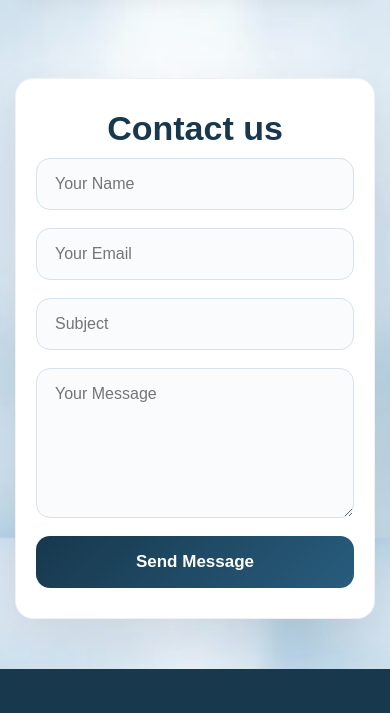
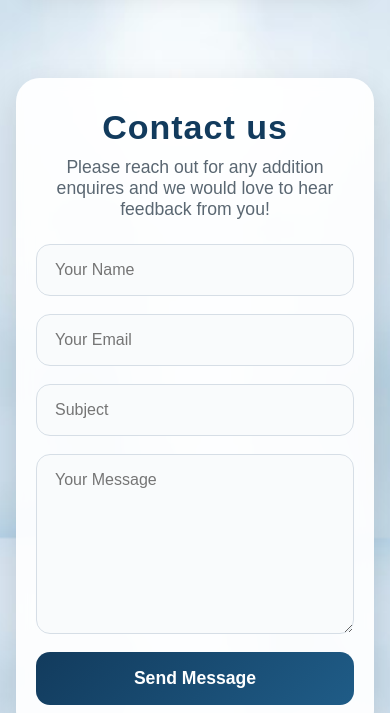
Before and after one commit to Obiuno/benefits-buddy, a website: page Frontend/About.html in a window 390 px wide. Shown: the part 3682-4395 px from the top of the page. Drawn offline with Linux system fonts and the light colour scheme.

Commit message:
lower case in learn more, Changes in Feedback button

```diff
--- a/Frontend/About.html
+++ b/Frontend/About.html
@@ -123,12 +123,12 @@
       </section>
 
       <!-- CONTACT FORM -->
-      <section class="contact-wrap">
+      <section id="contact-form" class="contact-wrap">
         <h2>Contact us</h2>
-
+      <h3>Please reach out for any addition enquires and we would love to hear feedback from you!</h3>
         <form class="contact-form">
           <div class="grid2">
-            <input type="text" placeholder="Your Name" required />
+              <input type="text" placeholder="Your Name" required />
             <input type="email" placeholder="Your Email" required />
           </div>
 
--- a/Frontend/styles/about.css
+++ b/Frontend/styles/about.css
@@ -203,104 +203,108 @@ body{
   font-weight:700;
 }
 
-
-
-.contact-wrap{
-  max-width: 950px;
-  margin: 80px auto;
-  padding: 55px 45px;
-  background: #ffffff;
+/* Contact Section */
+.contact-wrap {
+  max-width: 900px;
+  margin: 60px auto;
+  padding: 50px 40px;
+  background: rgba(255, 255, 255, 0.92);
   border-radius: 24px;
-  box-shadow: 0 18px 45px rgba(0,0,0,0.08);
-  border: 1px solid #eef2f6;
+  box-shadow: 0 12px 35px rgba(0, 0, 0, 0.12);
+  backdrop-filter: blur(8px);
 }
 
-.contact-wrap h2{
+.contact-wrap h2 {
   text-align: center;
-  font-size: 46px;
+  font-size: 3rem;
+  margin-bottom: 10px;
+  color: #123b5d;
   font-weight: 800;
-  color: #17384d;
-  margin-bottom: 10px;
+  letter-spacing: 1px;
+}
+.contact-wrap h3 {
+  text-align: center;
+  font-size: 1.1rem;
+  color: #5a6772;
+  font-weight: 500;
+  margin-bottom: 24px;
 }
 
-
-.contact-form{
-  display: grid;
+/* Form Layout */
+.contact-form {
+  display: flex;
+  flex-direction: column;
   gap: 18px;
 }
 
-
-.grid2{
+.grid2 {
   display: grid;
   grid-template-columns: 1fr 1fr;
   gap: 18px;
 }
 
-
+/* Inputs */
 .contact-form input,
-.contact-form textarea{
+.contact-form textarea {
   width: 100%;
   padding: 16px 18px;
-  font-size: 16px;
-  border: 1px solid #d7e2ea;
+  border: 1px solid #d6dee6;
   border-radius: 14px;
-  background: #f9fbfd;
-  transition: all 0.25s ease;
+  font-size: 1rem;
+  background: #f9fbfc;
+  transition: all 0.3s ease;
   outline: none;
 }
 
-
 .contact-form input:focus,
-.contact-form textarea:focus{
-  border-color: #4da6ff;
-  background: #ffffff;
-  box-shadow: 0 0 0 4px rgba(77,166,255,0.14);
+.contact-form textarea:focus {
+  border-color: #1c4f73;
+  background: #fff;
+  box-shadow: 0 0 0 4px rgba(28, 79, 115, 0.12);
 }
 
-.contact-form textarea{
+.contact-form textarea {
   min-height: 180px;
   resize: vertical;
 }
 
-
-.contact-form button{
+/* Button */
+.contact-form button {
+  background: linear-gradient(135deg, #123b5d, #1f5c87);
+  color: white;
   border: none;
   padding: 16px;
-  font-size: 17px;
+  font-size: 1.1rem;
   font-weight: 700;
   border-radius: 14px;
-  background: linear-gradient(135deg,#17384d,#285c7d);
-  color: white;
   cursor: pointer;
-  transition: all 0.25s ease;
+  transition: all 0.3s ease;
 }
 
-.contact-form button:hover{
+.contact-form button:hover {
   transform: translateY(-2px);
-  box-shadow: 0 12px 24px rgba(23,56,77,0.25);
+  box-shadow: 0 10px 20px rgba(18, 59, 93, 0.22);
 }
 
-@media(max-width:768px){
+.contact-form button:active {
+  transform: translateY(0);
+}
 
-  .contact-wrap{
-    margin: 50px 15px;
+/* Mobile */
+@media (max-width: 768px) {
+  .contact-wrap {
+    margin: 30px 16px;
     padding: 30px 20px;
-    border-radius: 18px;
   }
 
-  .contact-wrap h2{
-    font-size: 34px;
+  .contact-wrap h2 {
+    font-size: 2.2rem;
   }
 
-  .grid2{
+  .grid2 {
     grid-template-columns: 1fr;
   }
-
-  .contact-form textarea{
-    min-height: 150px;
-  }
 }
-
 .footer{
   background:#17384d;
   color:#fff;
```
Also changed, not shown: Frontend/scripts/benefits.js (+13 -4 lines), Frontend/scripts/glossary.js (+11 -3 lines), Frontend/scripts/info1.js (+12 -3 lines), Frontend/benefits.html (indentation only).
